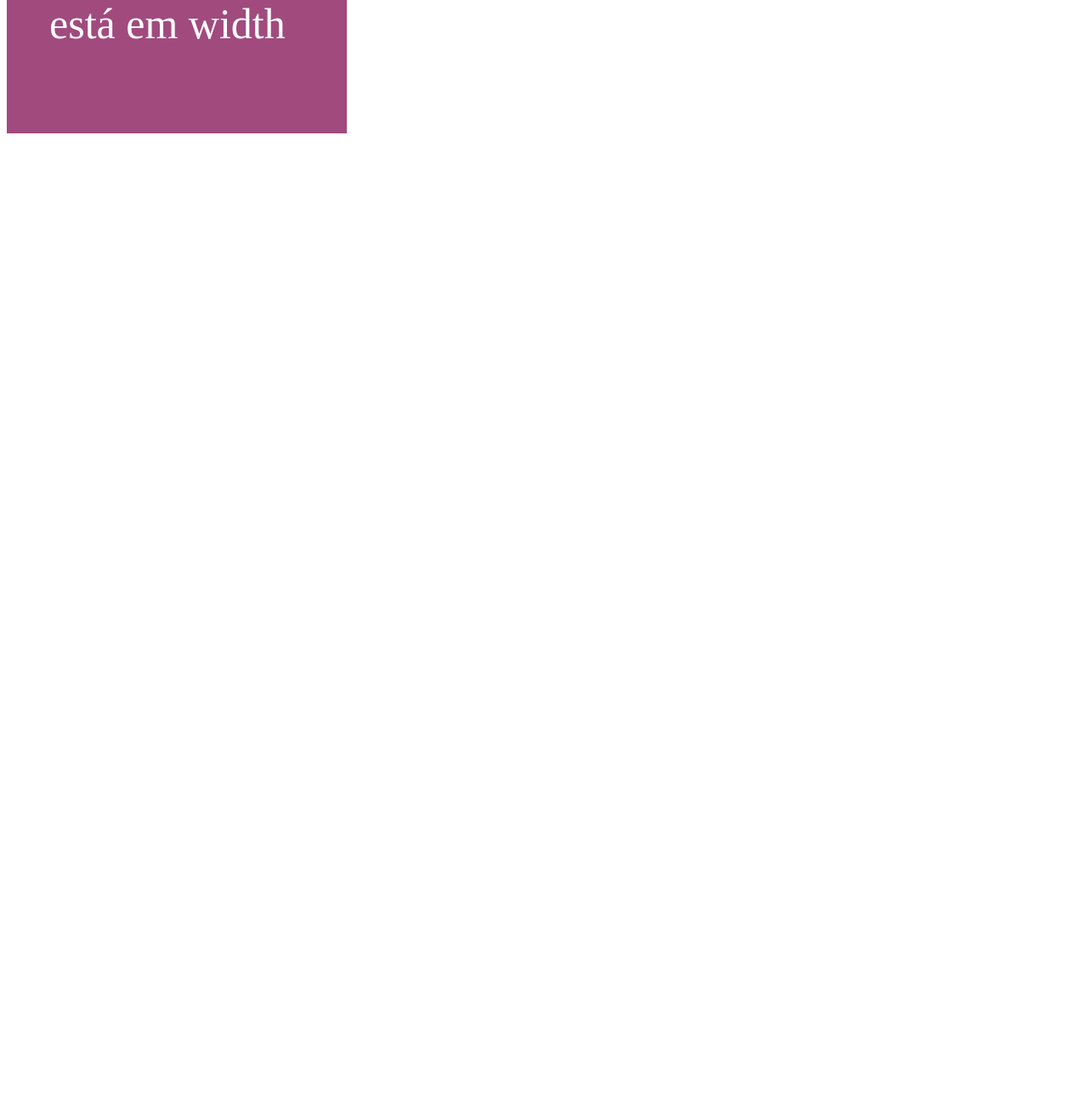
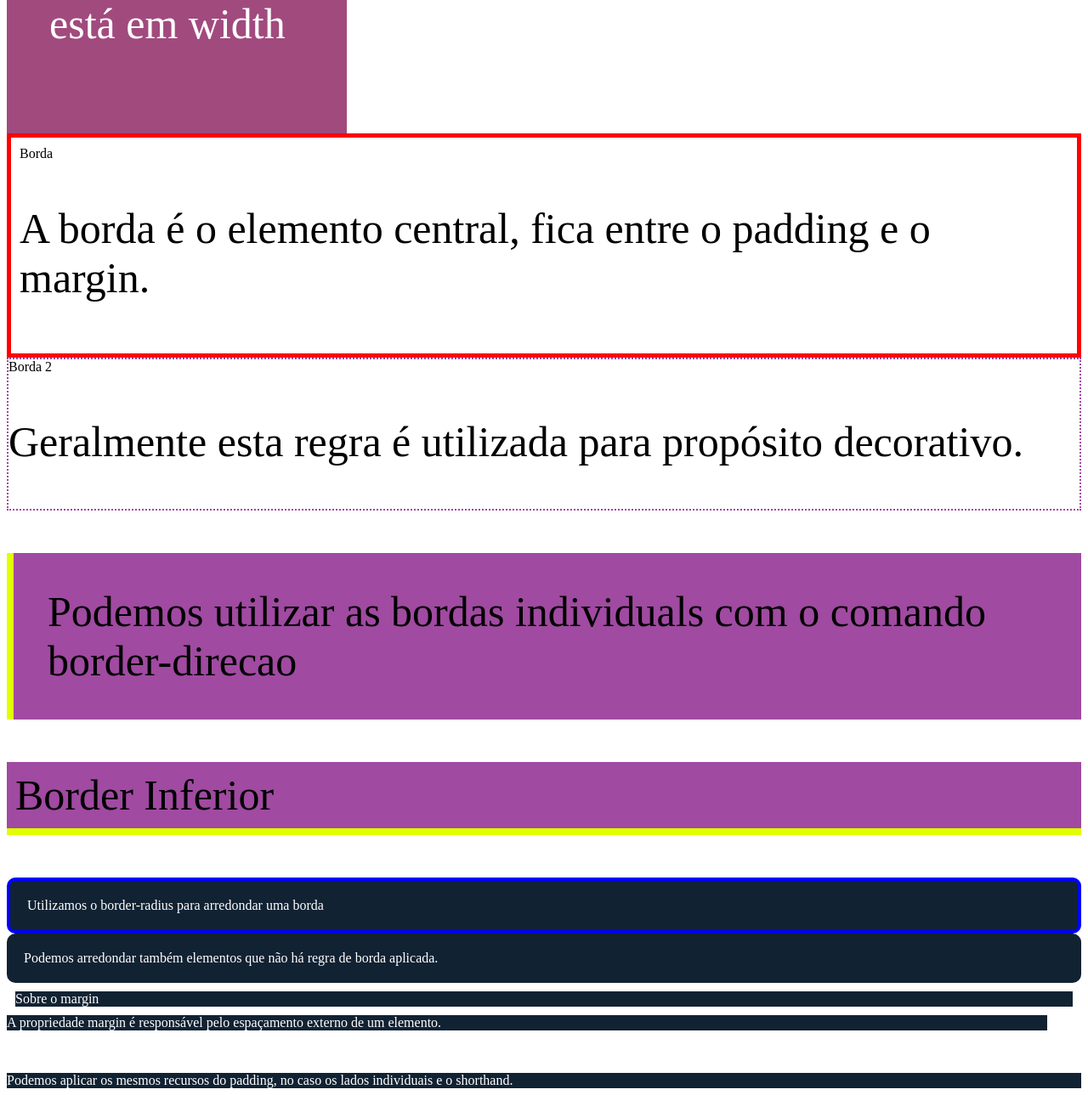
Before and after one commit to IsaDaHxra/pratica_css_html, a plain HTML site: page secao3/index.html in a window 1280 px wide. Shown: the part 7250-8539 px from the top of the page at 85% size. Before the commit the page ends 7415 px from the top, so only its background shows below. Drawn offline with Linux system fonts and the light colour scheme.

Commit message:
Adicionando conteúdos no html e css.

```diff
--- a/secao3/index.html
+++ b/secao3/index.html
@@ -145,5 +145,33 @@
                 mas dificulta o cálculo também.Isso pode ser resolvido com
                 a regra box-sizing e o valor de border-box. Isso faz o elemento
                 respeitar o tamanho que está em width</p></div>
+
+        <!-- Border -->
+        <div class="border">Borda
+            <p>A borda é o elemento central, fica entre o padding e o
+                margin.</p>
+        </div>
+        <div class="border-2">Borda 2
+            <p>Geralmente esta regra é utilizada para propósito decorativo.</p>
+        </div>
+
+        <!-- Borda individual -->
+        <p class="border-left">Podemos utilizar as bordas individuals com o
+            comando border-direcao</p>
+        <p class="border-bottom">Border Inferior</p>
+
+        <!-- Borda arredondada -->
+        <div class="rounded-p">Utilizamos o border-radius para arredondar uma
+            borda</div>
+        <div class="rounded-p-2">Podemos arredondar também elementos que não há
+            regra de borda aplicada.</div>
+
+        <!-- Margin -->
+         <div class="margin">Sobre o margin</div>
+        <div class="margin-right">A propriedade margin é responsável pelo
+            espaçamento externo de um elemento.</div>
+        <div class="margin-top">Podemos aplicar os mesmos recursos do padding,
+            no caso os lados individuais e o shorthand.</div>
+
     </body>
 </html>
--- a/secao3/style.css
+++ b/secao3/style.css
@@ -104,3 +104,48 @@ h2{
     padding: 50px;
     box-sizing: border-box;
 }
+.border{
+    border: 5px solid red;
+    padding: 10px;
+}
+.border-2{
+    border: 2px dotted #a04aa1; /*O dotted é pontilhado*/
+}
+.border-bottom{
+    border-bottom: 8px solid #e1ff00;
+    background-color: #a04aa1;
+    padding: 10px;
+}
+.border-left{
+    border-left: 8px solid #e1ff00;
+    background-color: #a04aa1;
+    padding: 40px;
+}
+.rounded-p{
+    border: 4px solid blue;
+    background-color: #123;
+    color: white;
+    padding: 20px;
+    border-radius: 10px;
+}
+.rounded-p-2{
+    background-color: #123;
+    color: white;
+    padding: 20px;
+    border-radius: 10px;
+}
+.margin{
+    margin: 10px;
+    background-color: #123;
+    color: white;
+}
+.margin-top{
+    background-color: #123;
+    color: white;
+    margin-top: 50px;
+}
+.margin-right{
+    background-color: #123;
+    color: white;
+    margin-right: 40px;
+}
```
